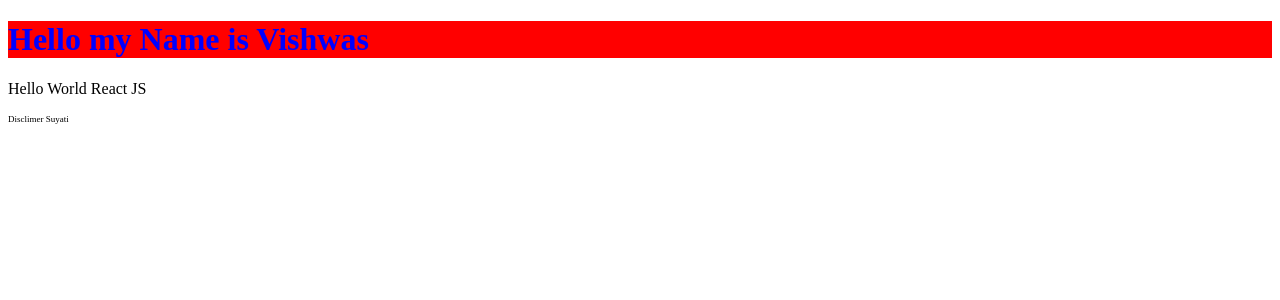
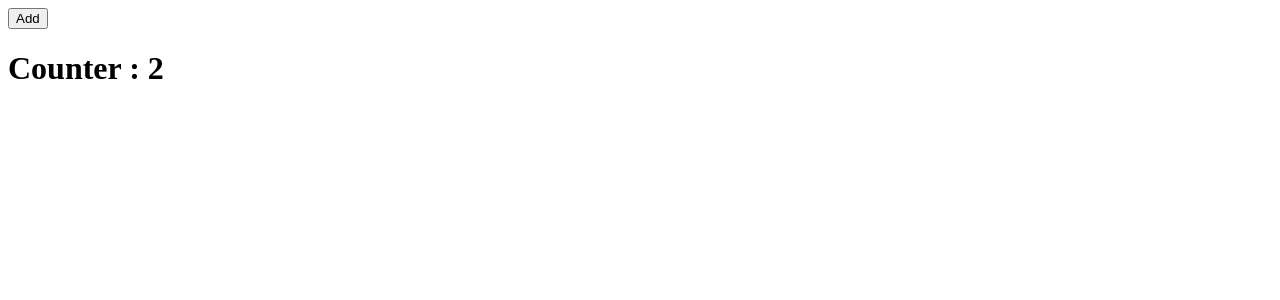
Before and after one commit to vishwasbn/react_basics_sample1, a React (Create React App) app: page / in a window 1280 px wide. Shown: the top 300 px of the page. Built offline with nearby package versions, Linux system fonts and the light colour scheme.

Commit message:
event handler and value update in UI

```diff
--- a/src/App.js
+++ b/src/App.js
@@ -1,18 +1,18 @@
-import Footer from './footer/footer.js'
-const company = 'Suyati';
+import { useState } from 'react';
+
 function App() {
-  var name = 'React JS';
+
+  const [count, setCount] = useState(2);
+  function addcount() {
+    setCount(count + 1);
+    console.log(count);
+  }
   return (<div>
-            <Header />
-            <p> Hello World {name}</p>
-            <Footer data={company}/>
-          </div>
+    <button onClick={addcount}>Add</button>
+    <h1>Counter : {count}</h1>
+  </div>
 
   );
 }
 
-function Header() {
-  return (<h1 style={{background:'red',color:'blue'}} >Hello my Name is Vishwas </h1>);
-}
-
 export default App;
--- a/src/footer/footer.css
+++ /dev/null
@@ -1,3 +0,0 @@
-.footer{
-    font-size: xx-small;
-}
--- a/src/footer/footer.js
+++ /dev/null
@@ -1,18 +0,0 @@
-import './footer.css'
-import { Component } from 'react';
-
-// function Footer(props){
-//     return(
-//         <p className='footer'>Disclimer {props.data}</p>
-//     );
-// }
-
-class Footer extends Component{
-    render(){
-        return(
-                    <p className='footer'>Disclimer {this.props.data}</p>
-                );
-        };
-}
-
-export default Footer;
```
